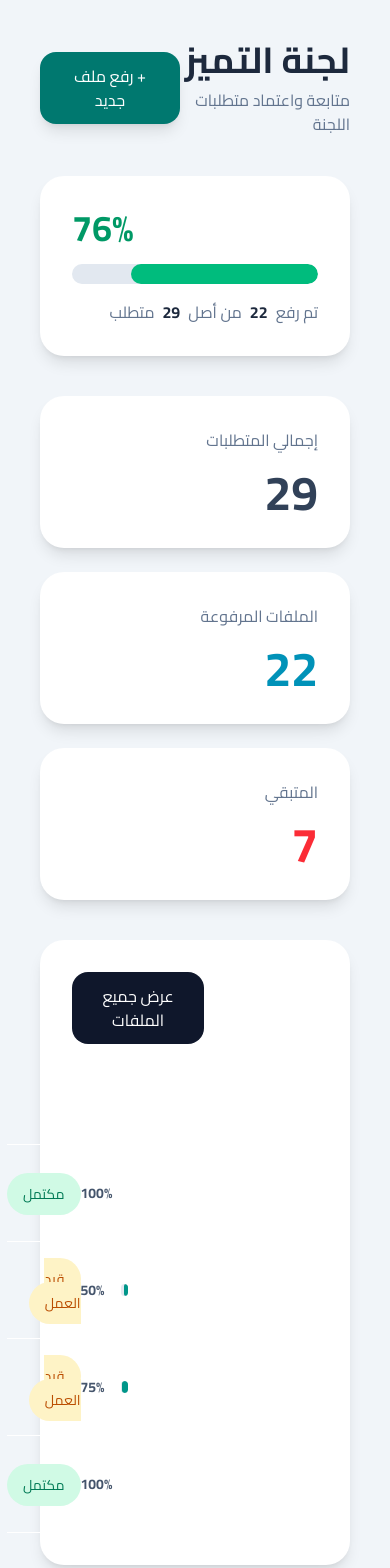
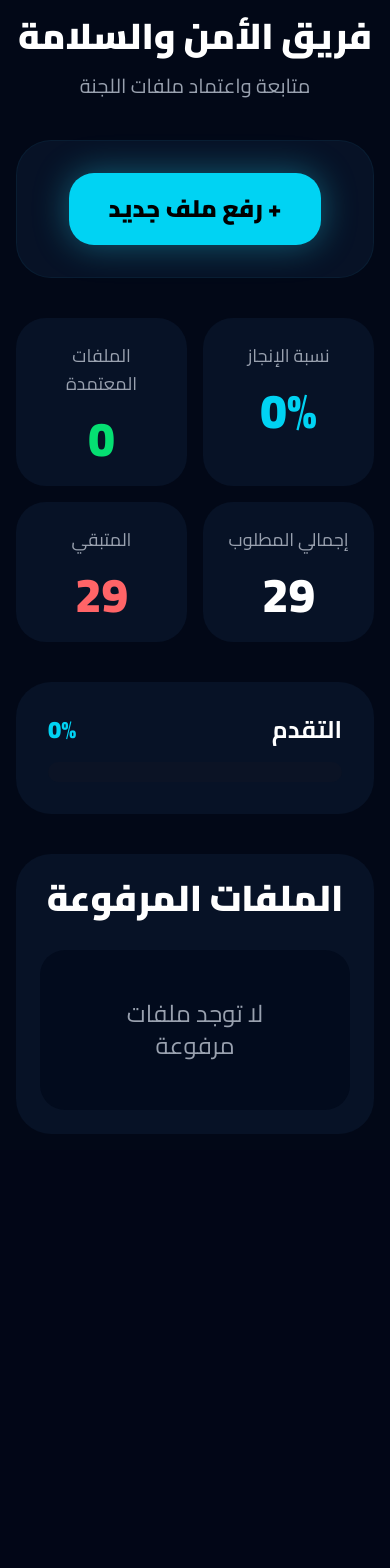
Before and after one commit to saad2035/farouq-platform, a Next.js app: page /committee/amn in a window 390 px wide. Shown: the top 1568 px of the page. After the commit the page ends 1150 px from the top, so only its background shows below. Built offline with nearby package versions, Linux system fonts and the light colour scheme.

Commit message:
fix responsive interactive committee page

```diff
--- a/app/committee/[id]/page.tsx
+++ b/app/committee/[id]/page.tsx
@@ -1,307 +1,296 @@
-const requirements = [
-  {
-    id: 1,
-    title: "الخطة التشغيلية",
-    required: 1,
-    uploaded: 1,
-    status: "مكتمل",
+"use client"
+
+import { useParams } from "next/navigation"
+import { useState } from "react"
+
+const committees: any = {
+  tamayoz: {
+    name: "لجنة التميز",
+    total: 29,
   },
 
-  {
-    id: 2,
-    title: "الاجتماعات",
-    required: 4,
-    uploaded: 2,
-    status: "قيد العمل",
+  edaria: {
+    name: "اللجنة الإدارية",
+    total: 29,
   },
 
-  {
-    id: 3,
-    title: "التقارير",
-    required: 20,
-    uploaded: 15,
-    status: "قيد العمل",
+  tahseel: {
+    name: "لجنة التحصيل الدراسي",
+    total: 29,
   },
 
-  {
-    id: 4,
-    title: "الإحصائيات الدورية",
-    required: 4,
-    uploaded: 4,
-    status: "مكتمل",
+  towjeeh: {
+    name: "لجنة التوجيه الطلابي",
+    total: 29,
   },
-]
 
-const getStatusColor = (status: string) => {
+  nashat: {
+    name: "لجنة النشاط الطلابي",
+    total: 29,
+  },
 
-  switch (status) {
+  amn: {
+    name: "فريق الأمن والسلامة",
+    total: 29,
+  },
 
-    case "مكتمل":
-      return "bg-emerald-100 text-emerald-700"
-
-    case "قيد العمل":
-      return "bg-amber-100 text-amber-700"
-
-    case "متأخر":
-      return "bg-red-100 text-red-700"
-
-    default:
-      return "bg-slate-100 text-slate-700"
-  }
+  eaqa: {
+    name: "فريق ذوي الإعاقة",
+    total: 29,
+  },
 }
 
 export default function CommitteePage() {
 
-  const totalRequired =
-    requirements.reduce(
-      (sum, item) => sum + item.required,
-      0
+  const params = useParams()
+
+  const id = params.id as string
+
+  const committee = committees[id]
+
+  const [files, setFiles] = useState<any[]>([])
+
+  const approvedFiles = files.filter(
+    (file) => file.status === "تم الاعتماد"
+  ).length
+
+  const progress = Math.round(
+    (approvedFiles / committee.total) * 100
   )
 
-  const totalUploaded =
-    requirements.reduce(
-      (sum, item) => sum + item.uploaded,
-      0
-    )
+  const handleUpload = (e: any) => {
 
-  const progress =
-    Math.round(
-      (totalUploaded / totalRequired) * 100
-    )
+    const selectedFiles = Array.from(e.target.files)
+
+    const uploaded = selectedFiles.map((file: any) => ({
+      name: file.name,
+      status: "قيد المراجعة",
+    }))
+
+    setFiles([...files, ...uploaded])
+  }
+
+  const approveFile = (index: number) => {
+
+    const updated = [...files]
+
+    updated[index].status = "تم الاعتماد"
+
+    setFiles(updated)
+  }
+
+  const rejectFile = (index: number) => {
+
+    const updated = [...files]
+
+    updated[index].status = "مرفوض"
+
+    setFiles(updated)
+  }
 
   return (
 
-    <div className="min-h-screen bg-slate-100 p-10">
+    <main className="min-h-screen bg-[#020817] text-white p-4 md:p-10">
 
-      {/* Header */}
-      <div className="flex justify-between items-center mb-10">
+      <div className="max-w-5xl mx-auto">
 
-        <div>
+        {/* HEADER */}
 
-          <h1 className="text-4xl font-bold text-slate-800">
-            لجنة التميز
+        <div className="text-center mb-10">
+
+          <h1 className="text-4xl md:text-7xl font-black mb-4">
+            {committee.name}
           </h1>
 
-          <p className="text-slate-500 mt-2">
-            متابعة واعتماد متطلبات اللجنة
+          <p className="text-gray-400 text-xl md:text-2xl">
+            متابعة واعتماد ملفات اللجنة
           </p>
 
         </div>
 
-        <button className="bg-teal-700 text-white px-6 py-3 rounded-2xl shadow-lg hover:bg-teal-800 transition">
+        {/* UPLOAD */}
 
+        <div className="bg-[#071226] border border-cyan-900/20 rounded-[35px] p-8 mb-10 text-center">
+
+          <label className="cursor-pointer">
+
+            <input
+              type="file"
+              multiple
+              className="hidden"
+              onChange={handleUpload}
+            />
+
+            <div className="inline-block bg-cyan-400 hover:bg-cyan-300 transition text-black font-black text-2xl px-10 py-5 rounded-[25px] shadow-[0_0_35px_rgba(34,211,238,0.4)]">
               + رفع ملف جديد
+            </div>
 
-        </button>
+          </label>
 
         </div>
 
-      {/* Progress */}
-      <div className="bg-white rounded-3xl p-8 shadow-lg mb-10">
+        {/* STATS */}
 
-        <div className="flex justify-between items-center mb-4">
+        <div className="grid grid-cols-2 gap-4 mb-10">
 
-          <h2 className="text-2xl font-bold">
+          <div className="bg-[#071226] rounded-[30px] p-6 text-center">
+
+            <div className="text-gray-400 mb-4 text-lg">
               نسبة الإنجاز
-          </h2>
+            </div>
 
-          <span className="text-4xl font-bold text-emerald-600">
+            <div className="text-cyan-400 text-5xl font-black">
+              {progress}%
+            </div>
+
+          </div>
+
+          <div className="bg-[#071226] rounded-[30px] p-6 text-center">
+
+            <div className="text-gray-400 mb-4 text-lg">
+              الملفات المعتمدة
+            </div>
+
+            <div className="text-green-400 text-5xl font-black">
+              {approvedFiles}
+            </div>
+
+          </div>
+
+          <div className="bg-[#071226] rounded-[30px] p-6 text-center">
+
+            <div className="text-gray-400 mb-4 text-lg">
+              إجمالي المطلوب
+            </div>
+
+            <div className="text-white text-5xl font-black">
+              {committee.total}
+            </div>
+
+          </div>
+
+          <div className="bg-[#071226] rounded-[30px] p-6 text-center">
+
+            <div className="text-gray-400 mb-4 text-lg">
+              المتبقي
+            </div>
+
+            <div className="text-red-400 text-5xl font-black">
+              {committee.total - approvedFiles}
+            </div>
+
+          </div>
+
+        </div>
+
+        {/* PROGRESS */}
+
+        <div className="bg-[#071226] rounded-[35px] p-8 mb-10">
+
+          <div className="flex justify-between mb-4">
+
+            <span className="text-2xl font-bold">
+              التقدم
+            </span>
+
+            <span className="text-cyan-400 text-2xl font-black">
               {progress}%
             </span>
 
           </div>
 
-        <div className="w-full bg-slate-200 rounded-full h-5 overflow-hidden">
+          <div className="w-full h-5 bg-[#0b1325] rounded-full overflow-hidden">
 
             <div
-            className="bg-emerald-500 h-5 rounded-full transition-all"
+              className="h-full bg-cyan-400 rounded-full transition-all duration-500"
               style={{
-              width: `${progress}%`
+                width: `${progress}%`,
               }}
             />
 
           </div>
 
-        <div className="mt-4 text-slate-500">
+        </div>
 
-          تم رفع
+        {/* FILES */}
 
-          <span className="font-bold mx-2 text-slate-800">
-            {totalUploaded}
-          </span>
+        <div className="bg-[#071226] rounded-[35px] p-6">
 
-          من أصل
+          <h2 className="text-4xl font-black mb-8 text-center">
+            الملفات المرفوعة
+          </h2>
 
-          <span className="font-bold mx-2 text-slate-800">
-            {totalRequired}
-          </span>
+          {files.length === 0 ? (
 
-          متطلب
+            <div className="bg-[#020b1d] rounded-[25px] p-12 text-center text-gray-400 text-2xl">
+              لا توجد ملفات مرفوعة
+            </div>
+
+          ) : (
+
+            <div className="space-y-5">
+
+              {files.map((file, index) => (
+
+                <div
+                  key={index}
+                  className="bg-[#020b1d] rounded-[25px] p-5"
+                >
+
+                  <div className="flex flex-col gap-5">
+
+                    <div>
+
+                      <div className="text-2xl font-black mb-3 break-all">
+                        📄 {file.name}
+                      </div>
+
+                      <div
+                        className={`text-xl font-bold ${
+                          file.status === "تم الاعتماد"
+                            ? "text-green-400"
+                            : file.status === "مرفوض"
+                            ? "text-red-400"
+                            : "text-yellow-400"
+                        }`}
+                      >
+                        {file.status}
+                      </div>
+
+                    </div>
+
+                    <div className="flex gap-3 flex-wrap">
+
+                      <button
+                        onClick={() => approveFile(index)}
+                        className="bg-green-500 hover:bg-green-400 transition text-black font-black px-5 py-3 rounded-2xl"
+                      >
+                        اعتماد
+                      </button>
+
+                      <button
+                        onClick={() => rejectFile(index)}
+                        className="bg-red-500 hover:bg-red-400 transition text-white font-black px-5 py-3 rounded-2xl"
+                      >
+                        رفض
+                      </button>
 
                     </div>
 
                   </div>
 
-      {/* Summary Cards */}
-      <div className="grid grid-cols-1 md:grid-cols-3 gap-6 mb-10">
+                </div>
 
-        <div className="bg-white rounded-3xl p-8 shadow-lg">
-
-          <p className="text-slate-500">
-            إجمالي المتطلبات
-          </p>
-
-          <h3 className="text-5xl font-bold text-slate-700 mt-4">
-            {totalRequired}
-          </h3>
+              ))}
 
             </div>
 
-        <div className="bg-white rounded-3xl p-8 shadow-lg">
-
-          <p className="text-slate-500">
-            الملفات المرفوعة
-          </p>
-
-          <h3 className="text-5xl font-bold text-cyan-600 mt-4">
-            {totalUploaded}
-          </h3>
-
-        </div>
-
-        <div className="bg-white rounded-3xl p-8 shadow-lg">
-
-          <p className="text-slate-500">
-            المتبقي
-          </p>
-
-          <h3 className="text-5xl font-bold text-red-500 mt-4">
-            {totalRequired - totalUploaded}
-          </h3>
+          )}
 
         </div>
 
       </div>
 
-      {/* Requirements Table */}
-      <div className="bg-white rounded-3xl shadow-lg p-8">
-
-        <div className="flex justify-between items-center mb-8">
-
-          <h2 className="text-2xl font-bold">
-            متطلبات اللجنة
-          </h2>
-
-          <button className="bg-slate-900 text-white px-5 py-3 rounded-2xl hover:bg-slate-800 transition">
-
-            عرض جميع الملفات
-
-          </button>
-
-        </div>
-
-        <table className="w-full">
-
-          <thead>
-
-            <tr className="border-b text-right">
-
-              <th className="pb-5">
-                العنصر
-              </th>
-
-              <th className="pb-5">
-                المطلوب
-              </th>
-
-              <th className="pb-5">
-                المرفوع
-              </th>
-
-              <th className="pb-5">
-                نسبة الإنجاز
-              </th>
-
-              <th className="pb-5">
-                الحالة
-              </th>
-
-            </tr>
-
-          </thead>
-
-          <tbody>
-
-            {requirements.map((item) => {
-
-              const percentage =
-                Math.round(
-                  (item.uploaded / item.required) * 100
-                )
-
-              return (
-
-                <tr
-                  key={item.id}
-                  className="border-b hover:bg-slate-50 transition"
-                >
-
-                  <td className="py-6 font-medium">
-                    {item.title}
-                  </td>
-
-                  <td className="py-6">
-                    {item.required}
-                  </td>
-
-                  <td className="py-6">
-                    {item.uploaded}
-                  </td>
-
-                  <td className="py-6 w-72">
-
-                    <div className="flex items-center gap-4">
-
-                      <div className="w-full bg-slate-200 rounded-full h-3 overflow-hidden">
-
-                        <div
-                          className="bg-teal-600 h-3 rounded-full"
-                          style={{
-                            width: `${percentage}%`
-                          }}
-                        />
-
-                      </div>
-
-                      <span className="text-sm font-bold text-slate-600">
-                        {percentage}%
-                      </span>
-
-                    </div>
-
-                  </td>
-
-                  <td className="py-6">
-
-                    <span
-                      className={`px-4 py-2 rounded-full text-sm ${getStatusColor(item.status)}`}
-                    >
-                      {item.status}
-                    </span>
-
-                  </td>
-
-                </tr>
-
-              )
-            })}
-
-          </tbody>
-
-        </table>
-
-      </div>
-
-    </div>
+    </main>
   )
 }
```
Lines whose indentation alone changed are shown as unchanged.
